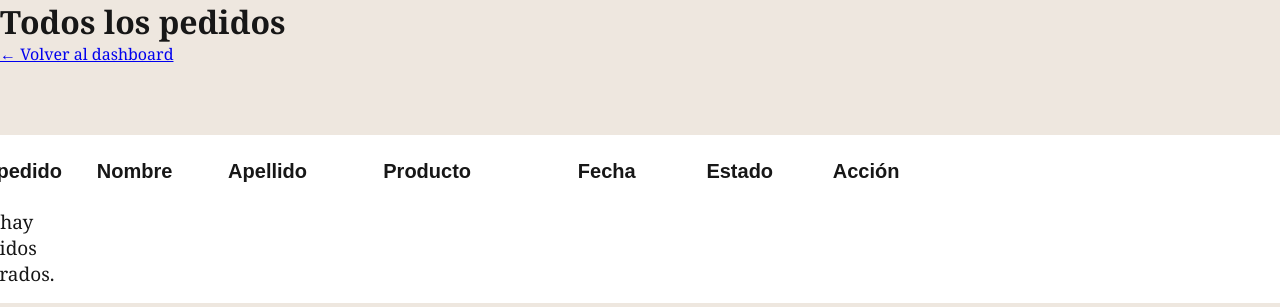
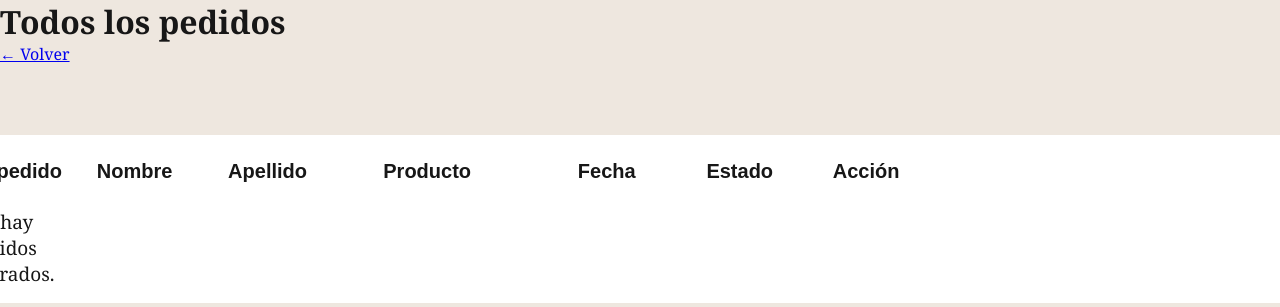
Before and after one commit to palomaponte07-maker/NUEVOPROYECTO, a Django app: page /administracion/pedidos/ in a window 1280 px wide; the page is wider, and only the part inside the window is pictured. Shown: the top 307 px of that part. Run offline with Django 5.2, Linux system fonts and the light colour scheme; data that the repository does not hold is empty.

Commit message:
Guardo cambios de administración y pedidos

```diff
--- a/templates/administracion/todos_los_pedidos.html
+++ b/templates/administracion/todos_los_pedidos.html
@@ -12,7 +12,7 @@
 
     <h1>Todos los pedidos</h1>
 
-    <a href="{% url 'dashboard' %}">← Volver al dashboard</a>
+    <a href="{% url 'dashboard' %}">← Volver</a>
 
     <div class="tabla-pedidos">
         <div class="pedido-header">
```
